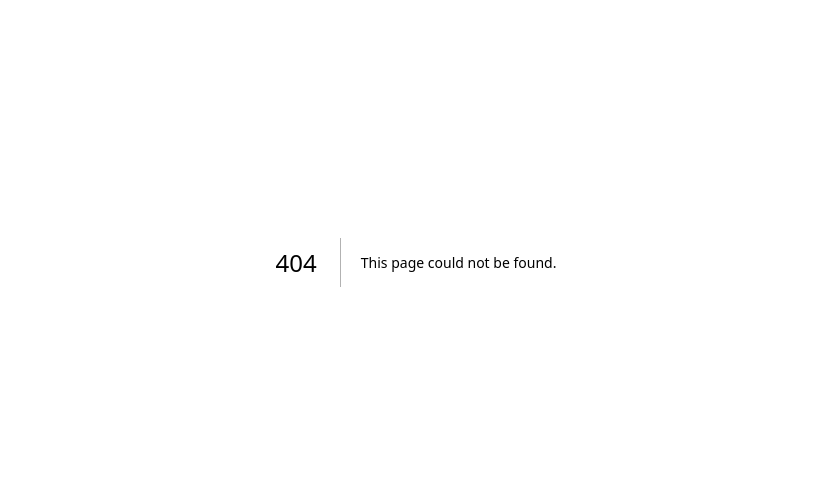
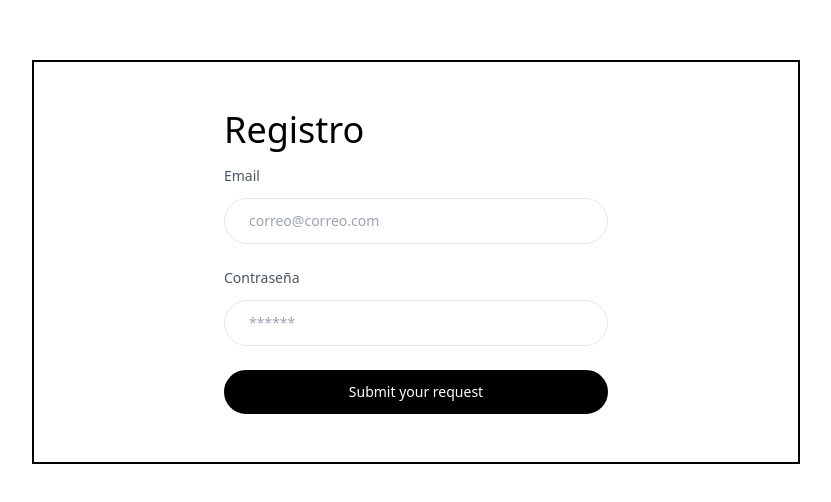
Before and after one commit to Eduardosent/crud-administracion, a Next.js app: page /access/register in a window 1280 px wide. Before the commit this address had no page. Shown: the part 138-640 px from the top of the page, without its empty margins (224-1055 px from the left). Built offline with nearby package versions, Linux system fonts and the light colour scheme.

Commit message:
form register create

```diff
--- /dev/null
+++ b/pages/access/register/index.jsx
@@ -0,0 +1,36 @@
+export default function Register() {
+    return (
+        <section className="h-screen flex items-center justify-center">
+            <div className="bg-white relative items-center w-3/5 px-5 py-12 mx-auto md:px-12 lg:px-20 max-w-7xl border-solid border-2 border-black">
+                <div className="w-full max-w-md mx-auto md:max-w-sm md:px-0 md:w-96 sm:px-4">
+                    <div className="flex flex-col">
+                        <div>
+                            <h2 className="text-4xl text-black">Registro</h2>
+                        </div>
+                    </div>
+                    <form>
+                        <div className="mt-4 space-y-6">
+                            <div className="col-span-full">
+                                <label className="block mb-3 text-sm font-medium text-gray-600"> Email </label>
+                                <input type="password" placeholder="correo@correo.com"
+                                       className="block w-full px-6 py-3 text-black bg-white border border-gray-200 rounded-full appearance-none placeholder:text-gray-400 focus:border-blue-500 focus:outline-none focus:ring-blue-500 sm:text-sm"/>
+                            </div>
+                            <div className="col-span-full">
+                                <label className="block mb-3 text-sm font-medium text-gray-600"> Contraseña </label>
+                                <input type="password" placeholder="******"
+                                       className="block w-full px-6 py-3 text-black bg-white border border-gray-200 rounded-full appearance-none placeholder:text-gray-400 focus:border-blue-500 focus:outline-none focus:ring-blue-500 sm:text-sm"/>
+                            </div>
+
+                            <div className="col-span-full">
+                                <button type="submit"
+                                        className="items-center justify-center w-full px-6 py-2.5 text-center text-white duration-200 bg-black border-2 border-black rounded-full nline-flex hover:bg-transparent hover:border-black hover:text-black focus:outline-none focus-visible:outline-black text-sm focus-visible:ring-black"> Submit
+                                    your request
+                                </button>
+                            </div>
+                        </div>
+                    </form>
+                </div>
+            </div>
+        </section>
+    )
+}
```
Also changed, not shown: pages/access/register/functions.js (added).
